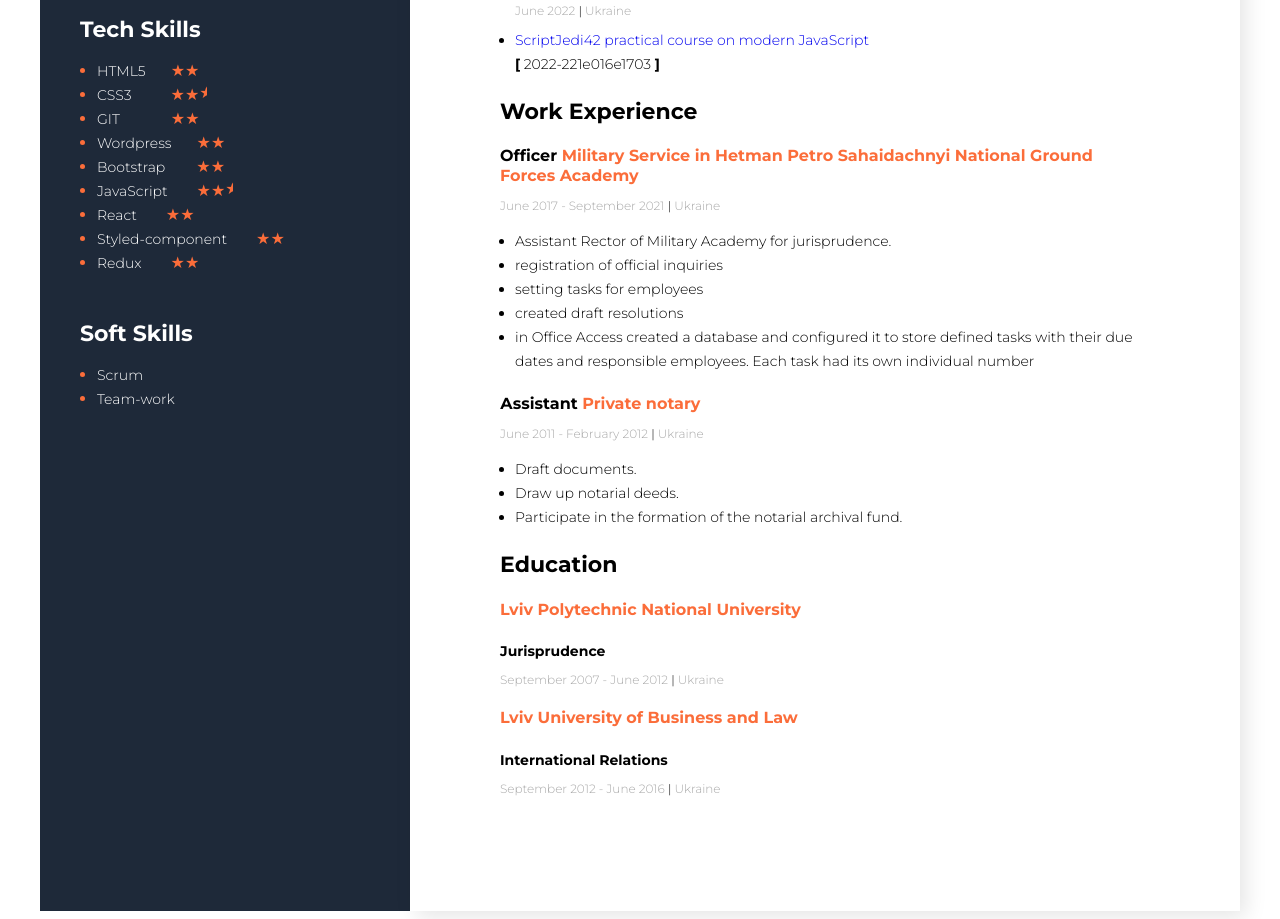
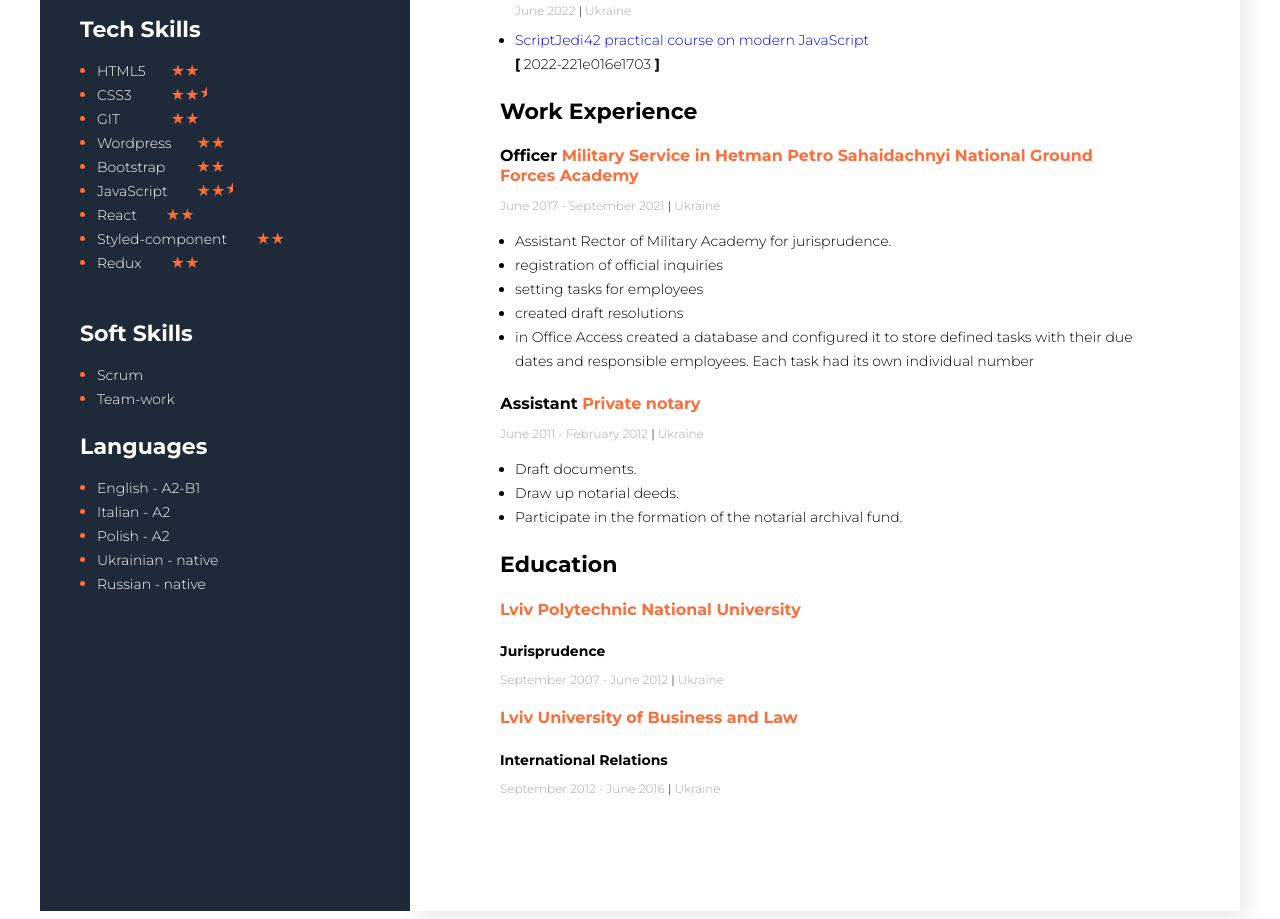
Before and after one commit to SoulOfDarknes/Resume, a website: page index.html in a window 1280 px wide. Shown: the part 690-1609 px from the top of the page. Drawn offline with Linux system fonts and the light colour scheme.

Commit message:
languges

```diff
--- a/index.html
+++ b/index.html
@@ -247,6 +247,16 @@
 					<li><span class="soft-skills-text">Team-work</span></li>
 				</ul>
 			</div>
+			<div class="soft-skills">
+				<h3 class="sidebar-title">Languages</h3>
+				<ul class="soft-list">
+					<li><span class="soft-skills-text">English - А2-B1</span></li>
+					<li><span class="soft-skills-text">Italian - А2</span></li>
+					<li><span class="soft-skills-text">Polish - А2</span></li>
+					<li><span class="soft-skills-text">Ukrainian - native</span></li>
+					<li><span class="soft-skills-text">Russian - native</span></li>
+				</ul>
+			</div>
 		</aside>
 	</div>
 </html>
```
